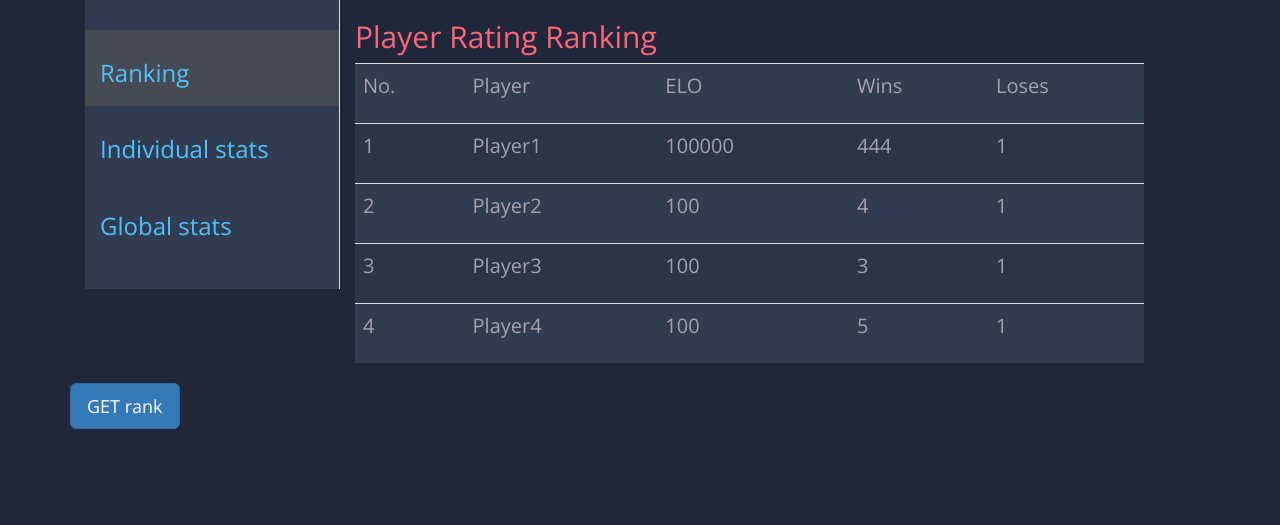
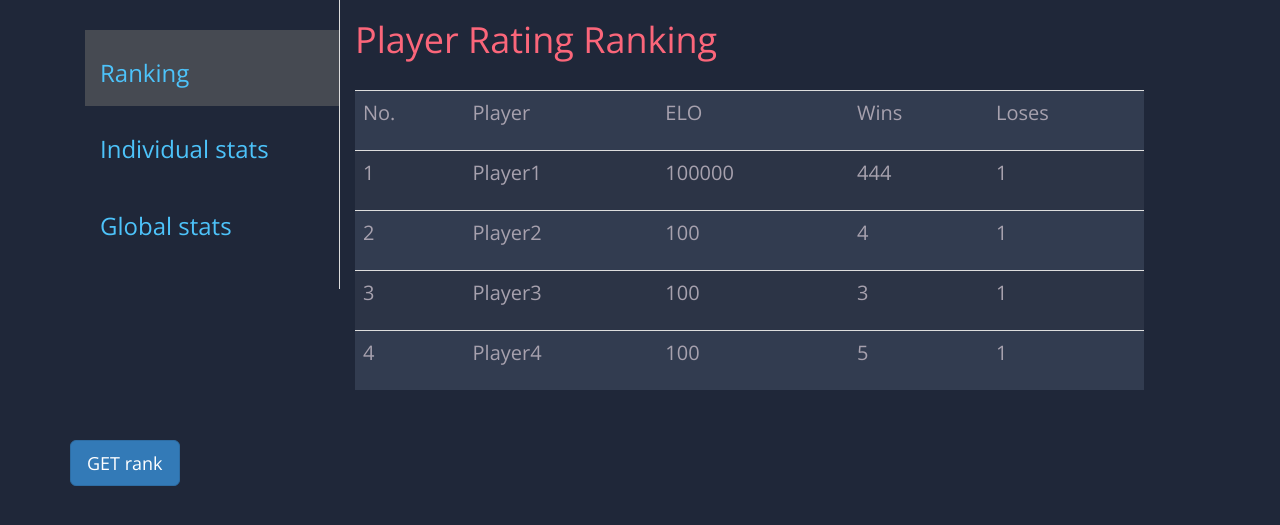
Before and after one commit to Vrq/FoosballRatingApp, a web app: page / in a window 1280 px wide. Shown: the top 525 px of the page. Run offline with its HTML, style and script files only (its server is not run), Linux system fonts and the light colour scheme; data that the repository does not hold is empty; some libraries are stand-ins or nearby versions.

Commit message:
Update css

```diff
--- a/src/main/webapp/css/bootstrapShadowing.css
+++ b/src/main/webapp/css/bootstrapShadowing.css
@@ -2,7 +2,7 @@
     width: 100%;
     padding: 30px 0;
     border-right: 1px solid #ddd;
-    background-color: #323C50;
+    /*background-color: #323C50;*/
 }
 .nav-sidebar a {
     -webkit-transition: all 0.08s linear;
--- a/src/main/webapp/css/mainStylesheet.css
+++ b/src/main/webapp/css/mainStylesheet.css
@@ -49,12 +49,14 @@ body {
 }
 
 .row {
-    margin: 50px auto;
+    margin: 30px auto;
 }
 
 .form-control {
     background-color: #2C3446;
     color: #A7A1AE;
+    font-size: 20px;
+    height: auto;
 }
 
 h1, h2, h3 {
@@ -69,10 +71,11 @@ input[type="text"] {
     width: 20px;
 }
 
-.open>.dropdown-menu {
-    color: #A7A1AE;
+.form-control {
+    width: 200px;
 }
 
-.form-control{
-    width: 200px;
+select {
+    -webkit-appearance: none;
+    font-size: 20px;
 }
--- a/src/main/webapp/index.html
+++ b/src/main/webapp/index.html
@@ -23,7 +23,8 @@
     </div>
     <div class="tab-content">
         <div class="tab-pane active text-style" id="tab1">
-            <h2>Player Rating Ranking</h2>
+            <h1>Player Rating Ranking</h1>
+            <div class="row">
                 <table class="table-container table table-inverse table-responsive">
                     <tbody>
                     <tr>
@@ -64,6 +65,7 @@
                     </tbody>
                 </table>
             </div>
+        </div>
         <div class="tab-pane text-style" id="tab2">
             <h2>stats</h2>
             <p>Individual stats</p>
```
Lines whose indentation alone changed are shown as unchanged.
